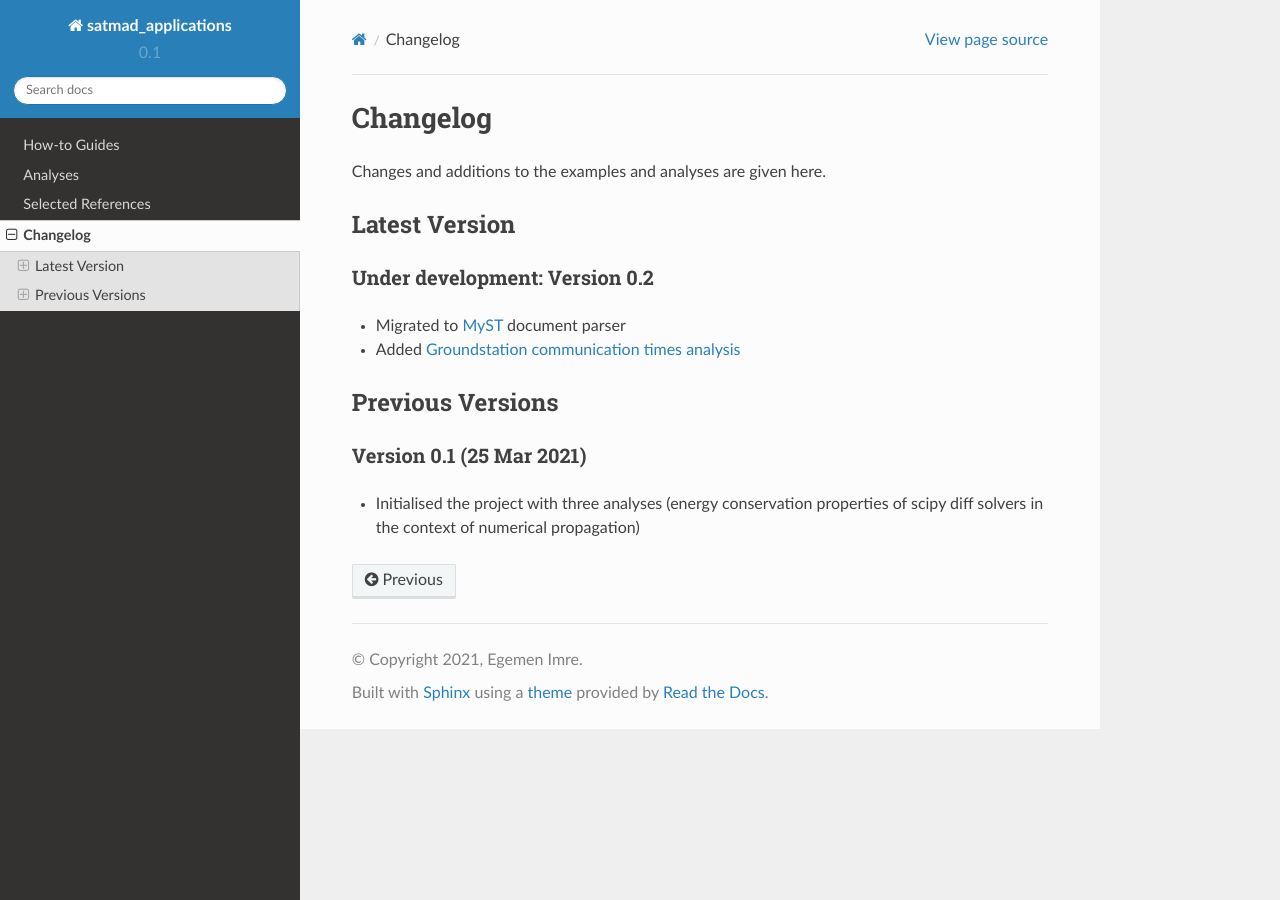
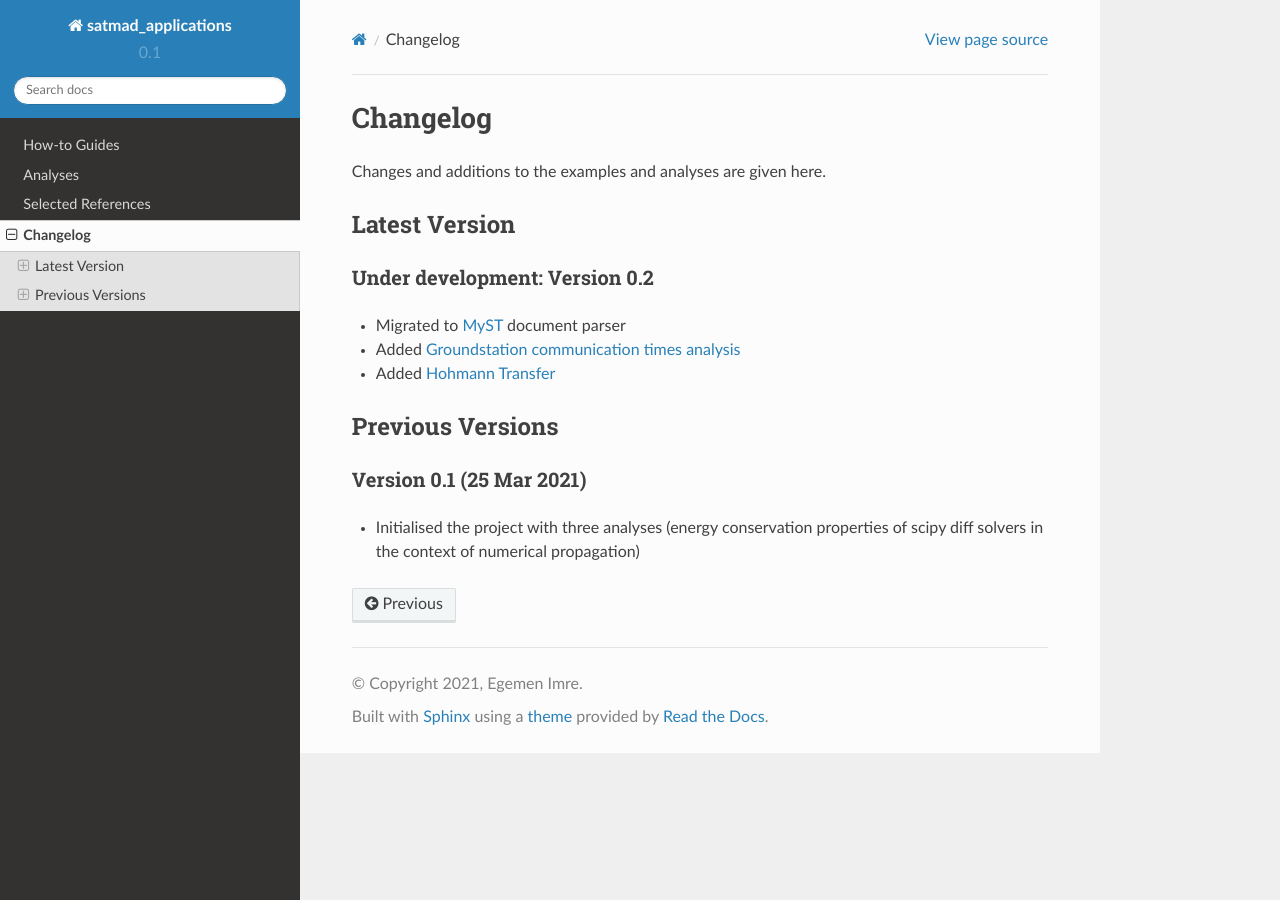
Before and after one commit to egemenimre/satmad_applications, a Sphinx documentation site: the page built from docs/changelog.md, in a window 1280 px wide. Built offline with Sphinx 7.4.7 and the Read the Docs theme 2.0.0, drawn with Linux system fonts in a browser that asks for light colours.

Commit message:
Added Hohmann Transfer

```diff
--- a/docs/changelog.md
+++ b/docs/changelog.md
@@ -8,6 +8,7 @@ Changes and additions to the examples and analyses are given here.
 
 - Migrated to [MyST](https://myst-parser.readthedocs.io/en/latest/) document parser
 - Added [Groundstation communication times analysis](how_to_guides/basics/gs_access.ipynb)
+- Added [Hohmann Transfer](how_to_guides/maneuver/hohmann_1.ipynb)
 
 ## Previous Versions
 
```
